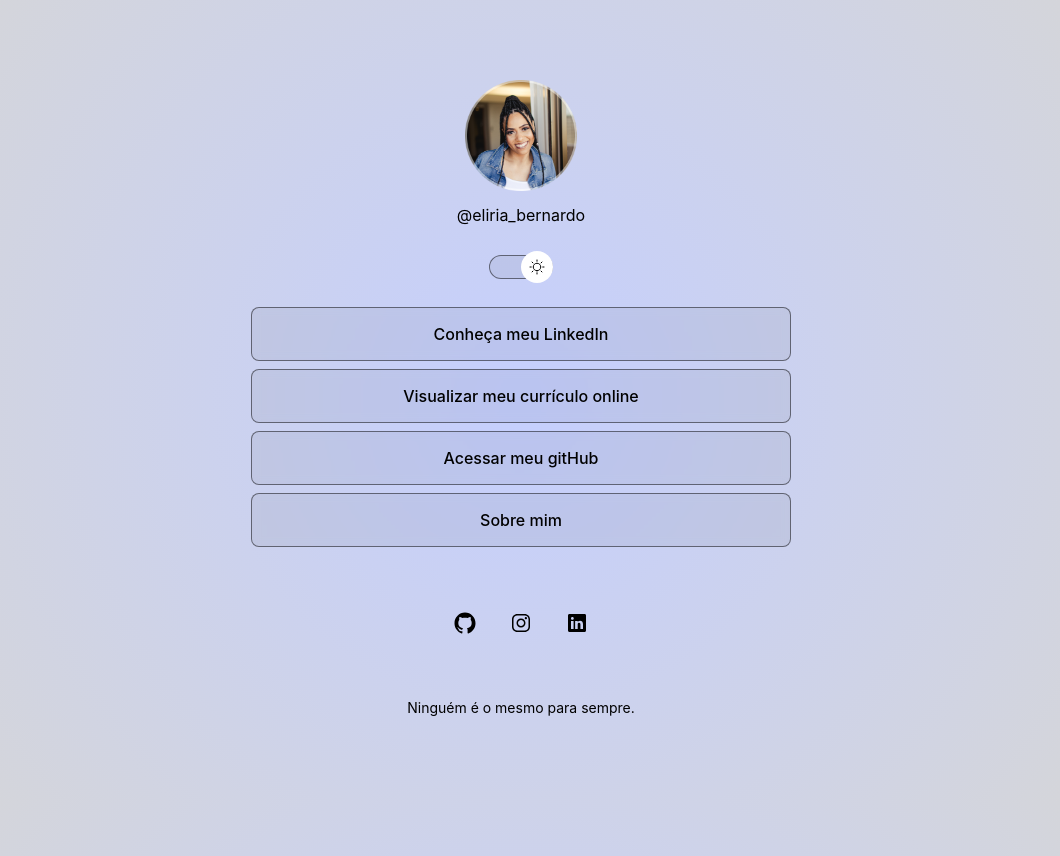
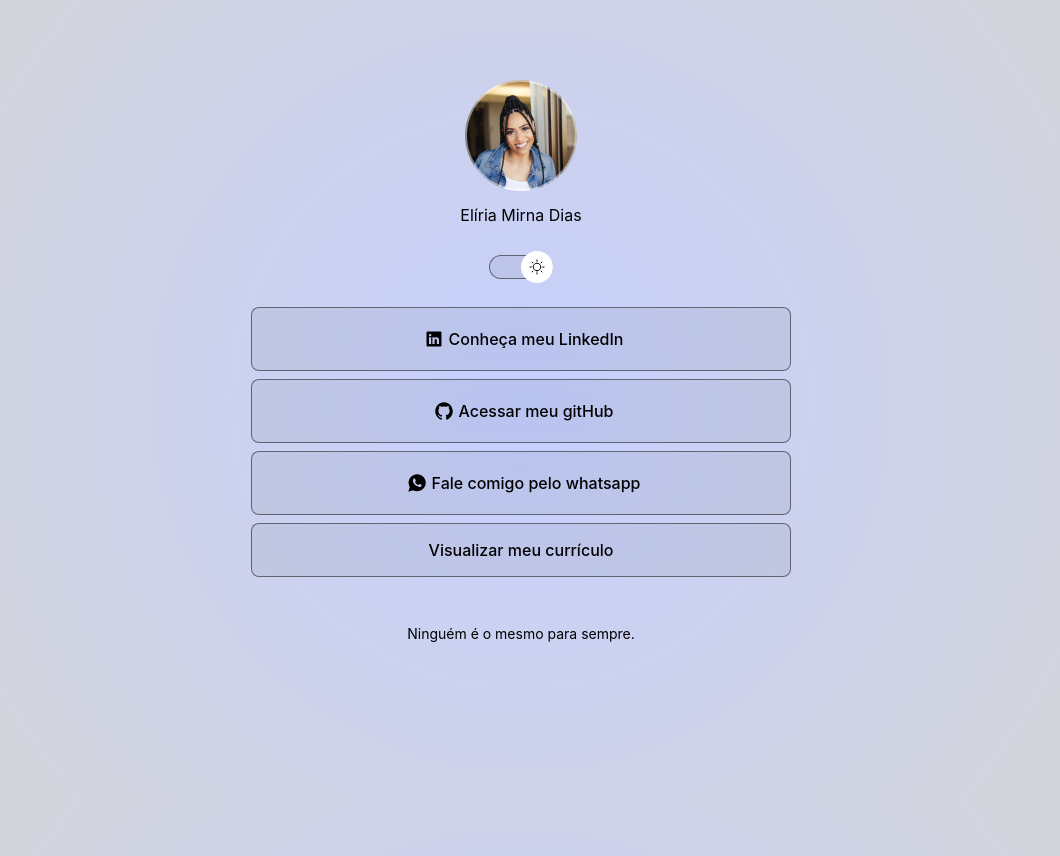
Before and after one commit to eliriamirna/Presentation-links, a plain HTML site: page index.html in a window 1280 px wide. Shown: the whole page, without its empty margins (119-1179 px from the left). Drawn offline with nearby package versions, Linux system fonts and the light colour scheme.

Commit message:
change layout

```diff
--- a/index.html
+++ b/index.html
@@ -14,7 +14,7 @@
     <div id="profile">
       <img src="./assets/avatar.png" alt="foto de Elíria usndo tranças jaqueta jeans sorrindo com uma mão no queixo">
 
-      <p>@eliria_bernardo</p>
+      <p>Elíria Mirna Dias</p>
     </div>
 
     <div id="switch" onclick="toggleMode()">
@@ -24,30 +24,32 @@
 
     <ul>
       <li>
-        <a href="https://www.linkedin.com/in/eliriamirna/" target="_blank">Conheça meu LinkedIn</a>
+        <a href="https://www.linkedin.com/in/eliriamirna/" target="_blank">
+          <ion-icon name="logo-linkedin" class="icon"></ion-icon>
+          Conheça meu LinkedIn
+        </a>
+
       </li>
       <li>
-        <a href="https://eliriamirna.github.io/presentation-links/pdf-files/curriculo-eliria.pdf">Visualizar meu
-          currículo online</a>
+        <a href="https://github.com/eliriamirna?tab=repositories" target="_blank">
+          <ion-icon name="logo-github" class="icon"></ion-icon>
+          Acessar meu gitHub
+        </a>
+
       </li>
       <li>
-        <a href="https://github.com/eliriamirna?tab=repositories" target="_blank">Acessar meu gitHub</a>
+        <a href="https://wa.me/5561920008309" target="_blank">
+          <ion-icon name="logo-whatsapp" class="icon"></ion-icon>
+          Fale comigo pelo whatsapp
+        </a>
+
       </li>
       <li>
-        <a href="#">Sobre mim</a>
+        <a href="https://eliriamirna.github.io/presentation-links/pdf-files/curriculo-eliria.pdf" target="_blank">
+          Visualizar meu currículo
+        </a>
       </li>
     </ul>
-    <div id="social-links">
-      <a href="https://github.com/eliriamirna?tab=repositories" target="_blank">
-        <ion-icon name="logo-github"></ion-icon>
-      </a>
-      <a href="https://www.instagram.com/eliria_bernardo/" target="_blank">
-        <ion-icon name="logo-instagram"></ion-icon>
-      </a>
-      <a href="https://www.linkedin.com/in/eliriamirna/" target="_blank">
-        <ion-icon name="logo-linkedin"></ion-icon>
-      </a>
-    </div>
 
     <footer>
       Ninguém é o mesmo para sempre.
--- a/styles.css
+++ b/styles.css
@@ -137,32 +137,14 @@ ul li a {
   transition: background 0.2s;
 }
 
+.icon {
+  margin: 5px;
+  font-size: 20px;
+}
+
 ul li a:hover {
   background: var(--surface-color-hover);
   border: 1.5px solid var(--text-color);
-}
-
-#social-links {
-  display: flex;
-  justify-content: center;
-  padding: 24px 0;
-  font-size: 24px;
-}
-
-#social-links a {
-  display: flex;
-  align-items: center;
-  justify-content: center;
-  padding: 16px;
-
-  transition: background 0.2s;
-  border-radius: 50%;
-}
-
-#social-links a:hover {
-  background: var(--highlight-color);
-  padding: 16px;
-  border-radius: 50%;
 }
 
 footer {
```
Also changed, not shown: .github/preview.jpg.
